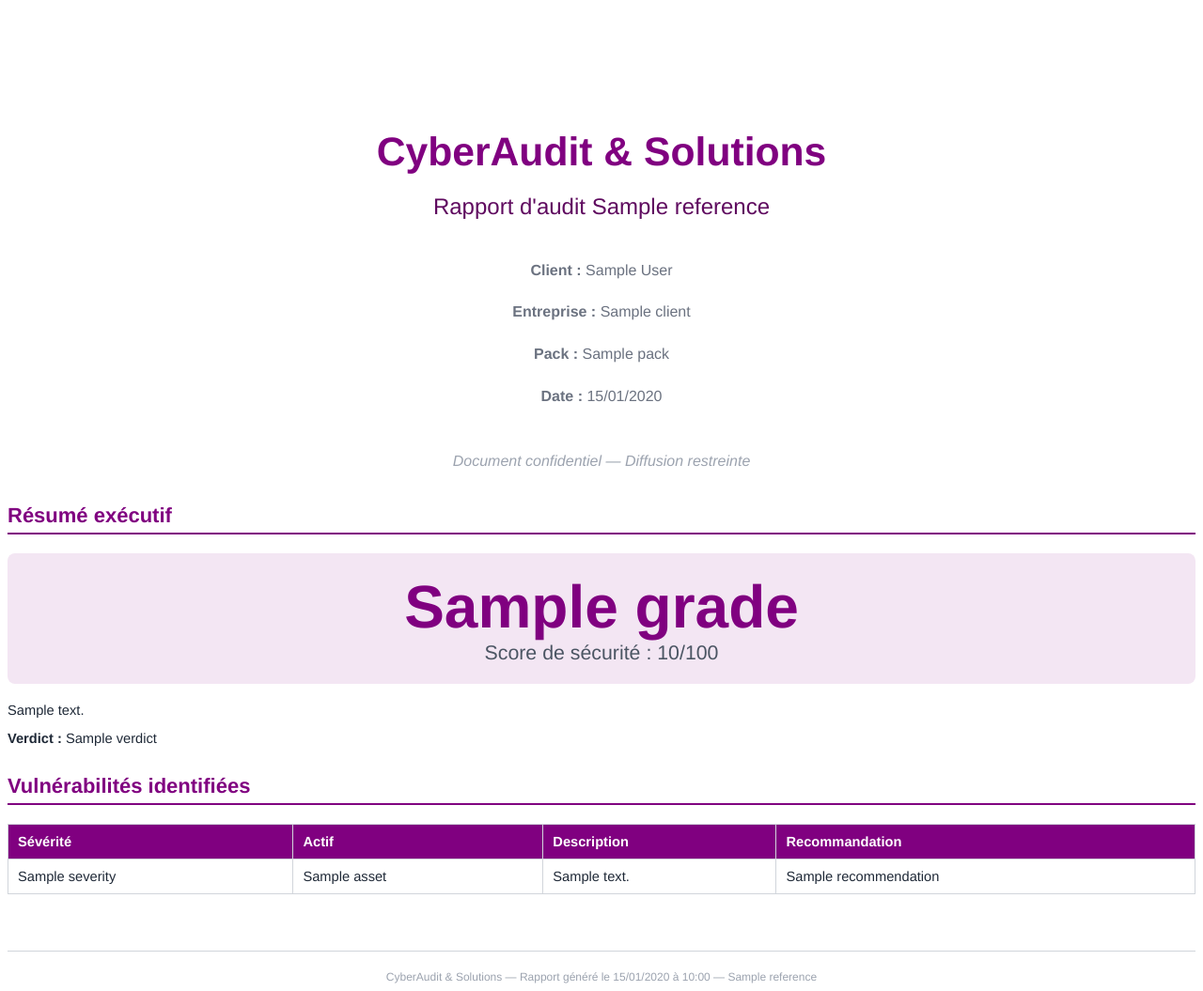
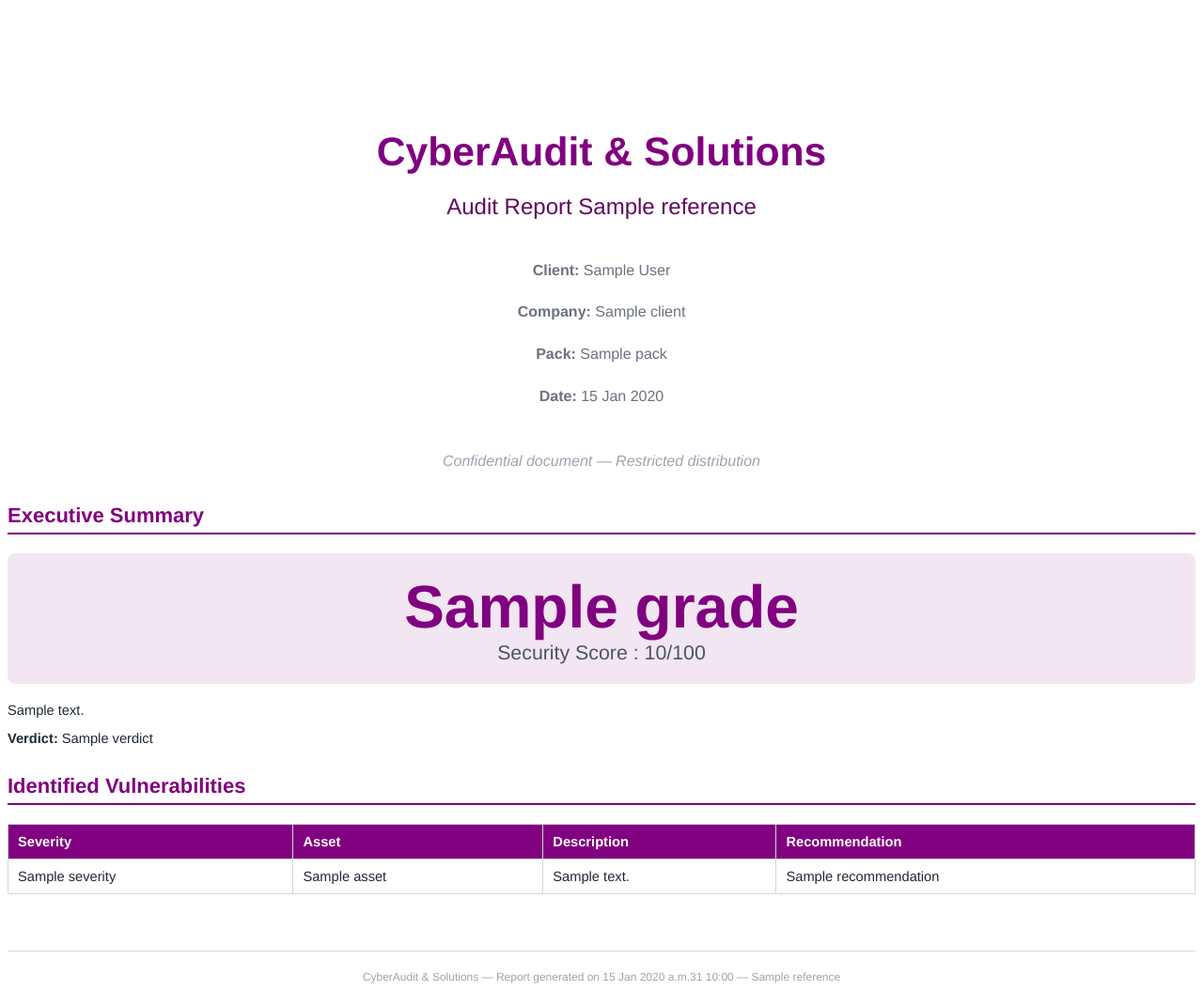
Before and after one commit to Tommy-JOUHANS/portfolio, a Django app: template cyberaudit/backend/apps/reports/templates/reports/report.html in a window 1280 px wide. Shown: the whole page at 94% size. Run offline with Django 5.2, Linux system fonts and the light colour scheme; the template is opened without the code that fills it: most values are stand-ins (such as "Sample title", 1, 10 or a date in 2020); data that the repository does not hold is empty; parts of the project's set-up code (start-up, migrations or seed data) failed here and were passed over.

Commit message:
i18n: translate ReportViewerPage UI + PDF template to English

```diff
--- a/cyberaudit/backend/apps/reports/templates/reports/report.html
+++ b/cyberaudit/backend/apps/reports/templates/reports/report.html
@@ -27,32 +27,32 @@
 <body>
     <div class="cover">
         <h1>CyberAudit &amp; Solutions</h1>
-        <div class="reference">Rapport d'audit {{ audit.reference }}</div>
+        <div class="reference">Audit Report {{ audit.reference }}</div>
         <div class="meta">
-            <p><strong>Client :</strong> {{ client.first_name }} {{ client.last_name }}</p>
-            <p><strong>Entreprise :</strong> {{ client.company_name }}</p>
-            <p><strong>Pack :</strong> {{ pack.name }}</p>
-            <p><strong>Date :</strong> {{ report.generated_at|date:"d/m/Y"|default:"En cours" }}</p>
+            <p><strong>Client:</strong> {{ client.first_name }} {{ client.last_name }}</p>
+            <p><strong>Company:</strong> {{ client.company_name }}</p>
+            <p><strong>Pack:</strong> {{ pack.name }}</p>
+            <p><strong>Date:</strong> {{ report.generated_at|date:"d M Y"|default:"In progress" }}</p>
             <p style="margin-top: 40px; font-style: italic; color: #9ca3af;">
-                Document confidentiel — Diffusion restreinte
+                Confidential document — Restricted distribution
             </p>
         </div>
     </div>
 
-    <h2>Résumé exécutif</h2>
+    <h2>Executive Summary</h2>
     <div class="score-card">
         <div class="grade">{{ report.grade }}</div>
-        <div class="score">Score de sécurité : {{ report.security_score }}/100</div>
+        <div class="score">Security Score : {{ report.security_score }}/100</div>
     </div>
     <p>{{ report.summary|linebreaksbr }}</p>
-    {% if report.verdict %}<p><strong>Verdict :</strong> {{ report.verdict }}</p>{% endif %}
+    {% if report.verdict %}<p><strong>Verdict:</strong> {{ report.verdict }}</p>{% endif %}
 
-    <h2>Vulnérabilités identifiées</h2>
+    <h2>Identified Vulnerabilities</h2>
     {% if report.findings %}
     <table>
         <thead>
             <tr>
-                <th>Sévérité</th><th>Actif</th><th>Description</th><th>Recommandation</th>
+                <th>Severity</th><th>Asset</th><th>Description</th><th>Recommendation</th>
             </tr>
         </thead>
         <tbody>
@@ -67,12 +67,12 @@
         </tbody>
     </table>
     {% else %}
-    <p><em>Aucune vulnérabilité majeure détectée.</em></p>
+    <p><em>No major vulnerability detected.</em></p>
     {% endif %}
 
     <footer>
         CyberAudit &amp; Solutions —
-        Rapport généré le {{ report.generated_at|date:"d/m/Y à H:i"|default:"En cours" }} —
+        Report generated on {{ report.generated_at|date:"d M Y at H:i"|default:"In progress" }} —
         {{ audit.reference }}
     </footer>
 </body>
```
Also changed, not shown: cyberaudit/frontend/src/pages/ReportViewerPage.jsx (+26 -26 lines).
